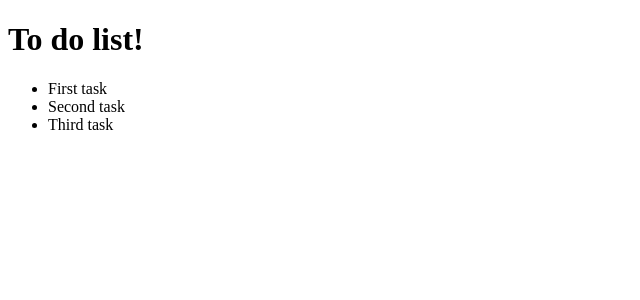
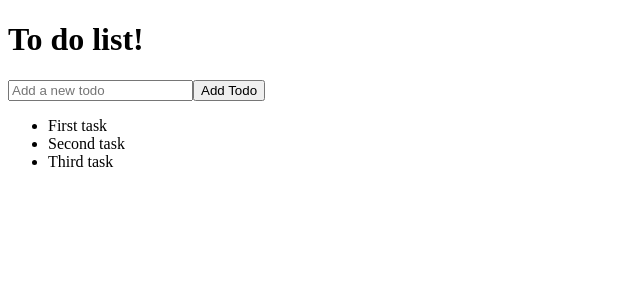
Before and after one commit to gautham-sedin/todo-dev-practise, a React (Vite) app: page / in a window 1280 px wide. Shown: the top 300 px of the page, without its empty margins (0-640 px from the left). Built offline with nearby package versions, Linux system fonts and the light colour scheme.

Commit message:
feat: added Add button functionality

```diff
--- a/src/App.jsx
+++ b/src/App.jsx
@@ -4,16 +4,32 @@ import TodoItem from './TodoItem';
 
 function App() {
   const [todos, setTodos] = useState(["First task", "Second task", "Third task"]);
-  console.log("Current todos: ", todos);
+  const [input, setInput] = useState("");
 
-  // function handleClick() {
-  //   setTodos(["New task"]);
-  // }
+  function handleAdd() {
+    console.log("Add clicked.");
+    if(input.trim() === "") return;
+
+    setTodos([...todos, input.trim()]);
+    setInput("");
+  }
+
+  function handleKeyDown(e) {
+    if(e.key === "Enter")
+      handleAdd();
+  }
 
   return (
     <>
       <h1>To do list!</h1>
-      {/* <button onClick={handleClick}>Click this button</button> */}
+      <input
+        type="text"
+        placeholder="Add a new todo"
+        value={input}
+        onChange={(e) => setInput(e.target.value)}
+        onKeyDown={handleKeyDown}
+      />
+      <button onClick={handleAdd}>Add Todo</button>
       <ul>
       {
         todos.map((todo, index) => (
@@ -25,4 +41,4 @@ function App() {
   )
 }
 
-export default App
+export default App;
```
